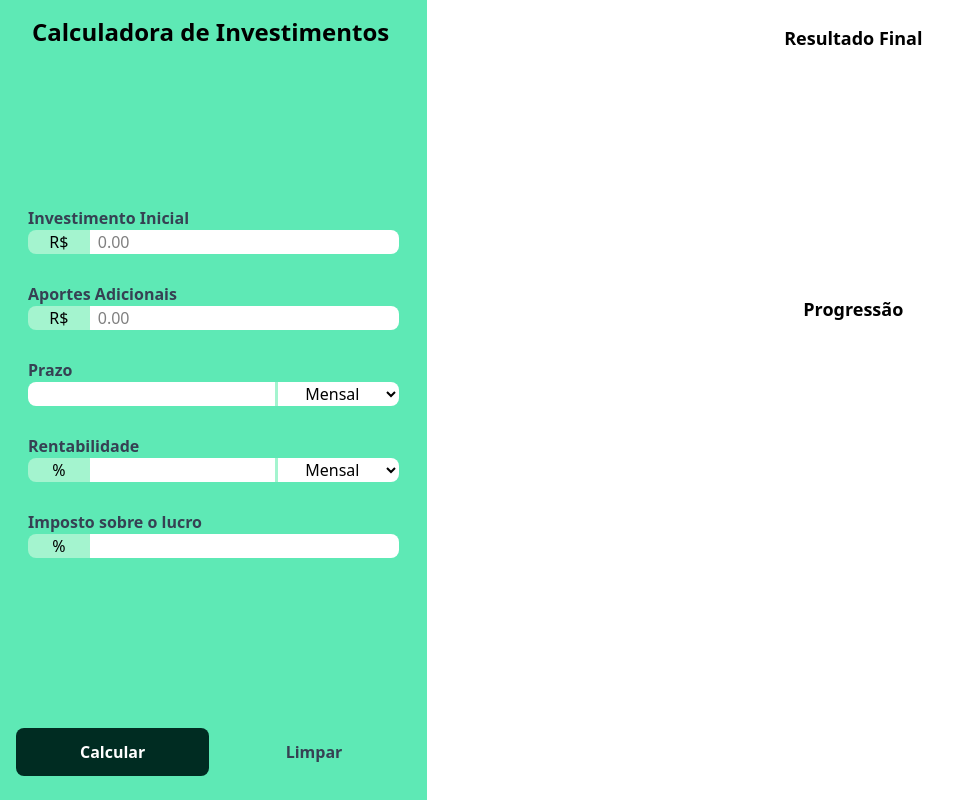
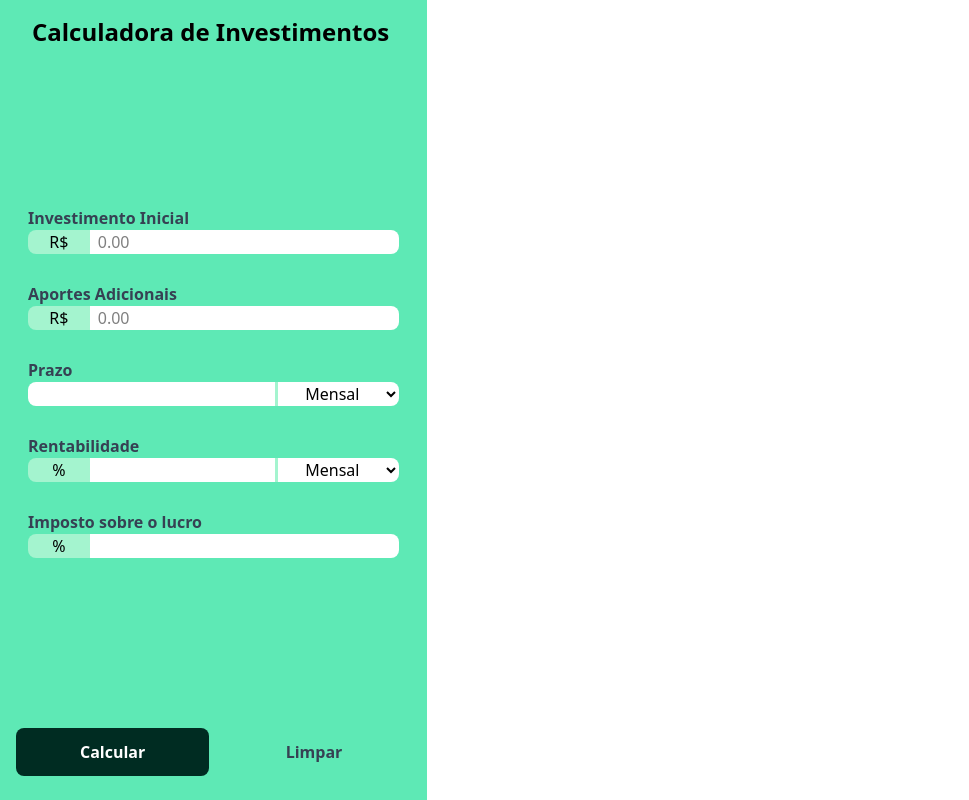
Before and after one commit to LuizBatista95/calculadoraDeInvestimesntos, a website built with Vite: page index.html in a window 1280 px wide. Shown: the whole page, without its empty margins (0-969 px from the left). Built offline with nearby package versions, Linux system fonts and the light colour scheme.

```diff
--- a/index.html
+++ b/index.html
@@ -137,7 +137,7 @@
       </div>
     </aside>
     <main class="row-span-2 col-span-2 p-6">
-      <section id="charts-container" class="h-full">
+      <!-- <section id="charts-container" class="h-full">
         <div class="h-[36%] flex flex-col items-center pb-10">
           <p class="font-bold text-lg">Resultado Final</p>
           <canvas id="final-money-distribution"></canvas>
@@ -146,7 +146,7 @@
           <p class="font-bold text-lg">Progressão</p>
           <canvas id="progression"></canvas>
         </div>
-      </section>
+      </section> -->
     </main>
     <script type="module" src="./src/main.js"></script>
   </body>
--- a/src/main.js
+++ b/src/main.js
@@ -178,6 +178,6 @@
   }
 }
 
-form.addEventListener('submit', investment);
+// form.addEventListener('submit', investment);
 
 clearBtn.addEventListener('click', clearForm);
```
